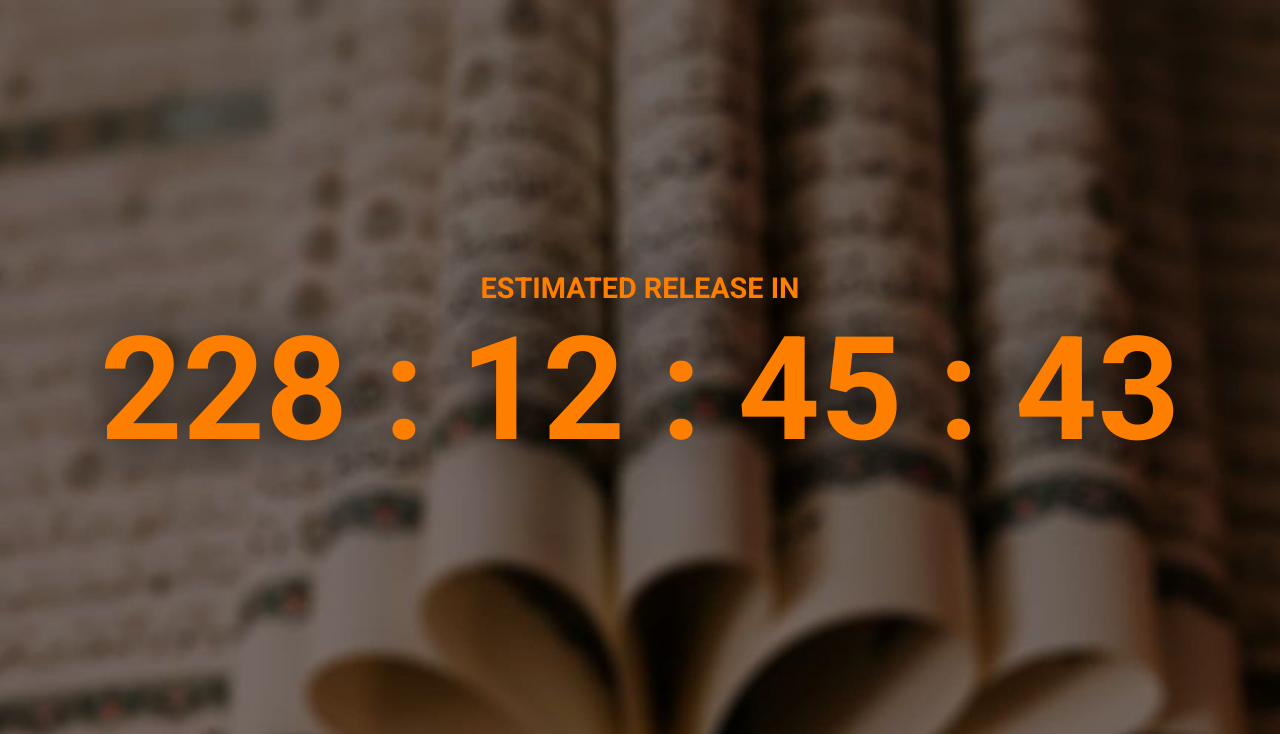
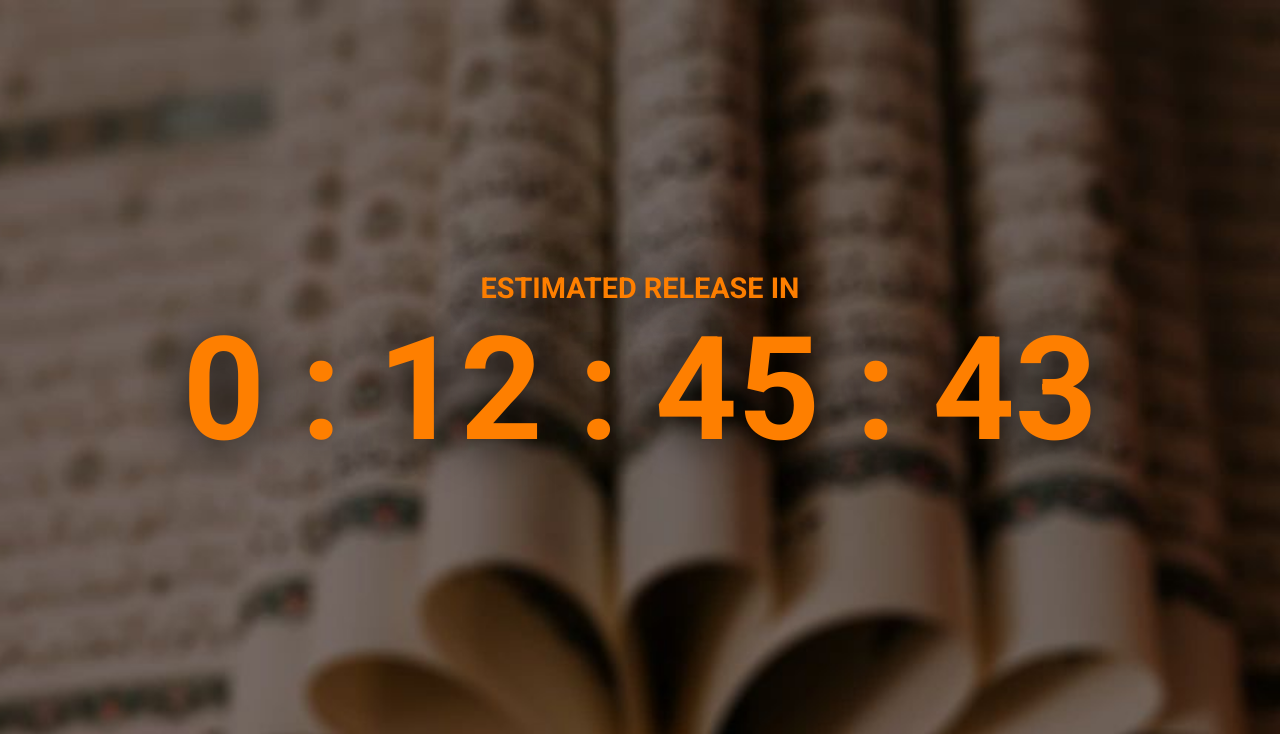
Before and after one commit to Abdullah-Alhariri/islam-learn-cs, a plain HTML site: page index.html in a window 1280 px wide. Shown: the top 734 px of the page. Drawn offline with Linux system fonts and the light colour scheme.

Commit message:
date update

```diff
--- a/index.js
+++ b/index.js
@@ -1,7 +1,7 @@
 "use strict";
 
 var countdown = function countdown() {
-  var countDate = new Date("May 14, 2022 00:00:00").getTime();
+  var countDate = new Date("September 28, 2021 00:00:00").getTime();
   var now = new Date().getTime();
   var gap = countDate - now;
   var second = 1000;
--- a/styles.css
+++ b/styles.css
@@ -3,7 +3,7 @@
 
 html {
   min-height: 100%;
-  background-image: url(./img/islam-learn-bg.jpg);
+  background-image: url("./img/islam-learn-bg.jpg");
   background-size: cover;
   background-repeat: no-repeat;
   background-position: center center;
```
